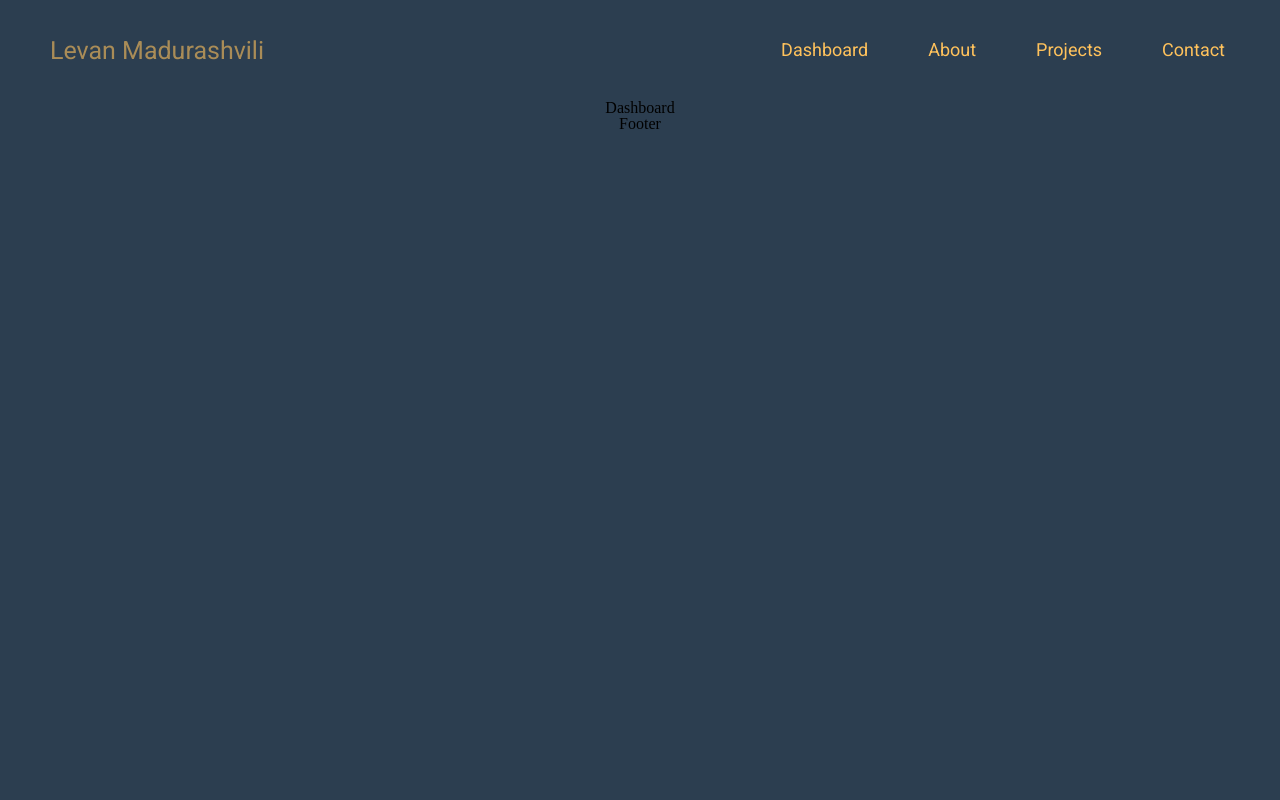
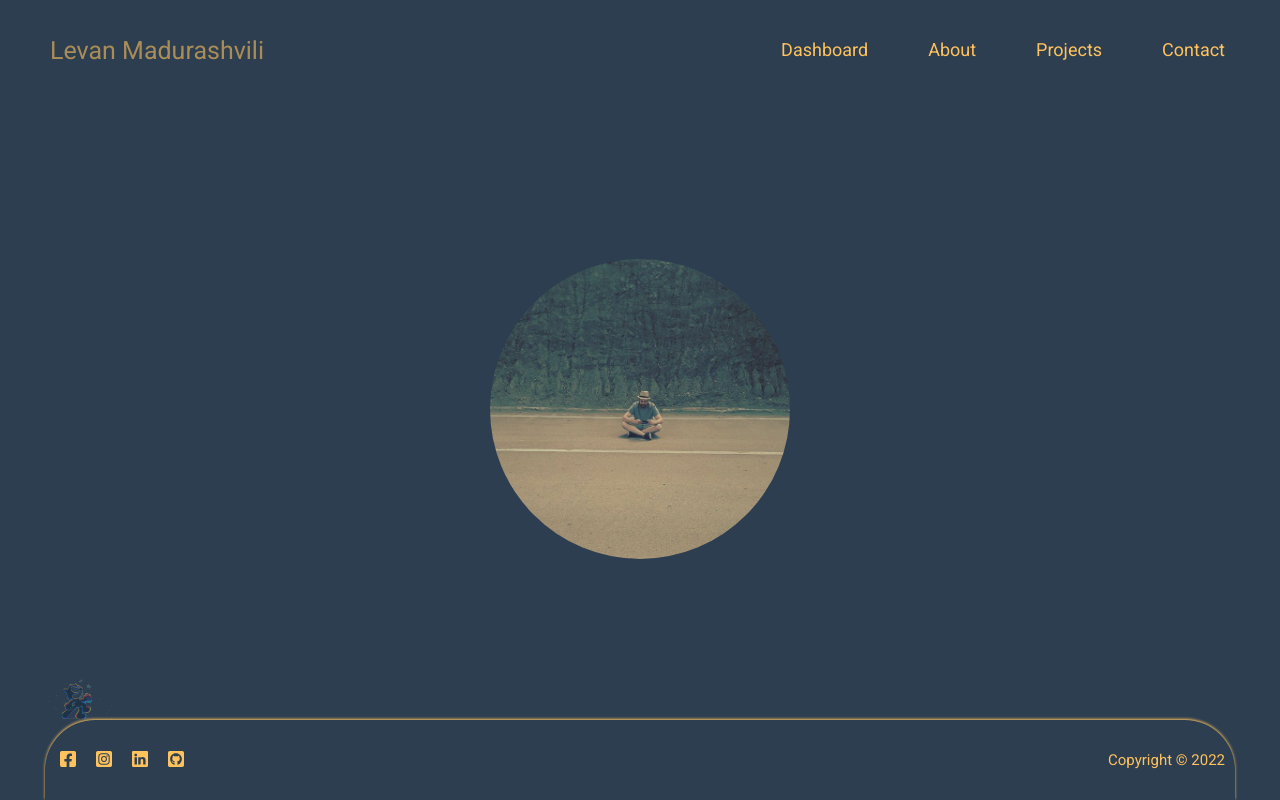
Before and after one commit to maduraaa/portfolio, a React (Create React App) app: page / in a window 1280 px wide. Built offline with nearby package versions, Linux system fonts and the light colour scheme.

Commit message:
add footer styles

```diff
--- a/src/layout/Footer.tsx
+++ b/src/layout/Footer.tsx
@@ -1,9 +1,95 @@
 import React from 'react'
+import styled, { keyframes } from 'styled-components';
+import Responsive from '../tools/Responsive';
+import Colors from '../tools/Colors';
+import Fonts from '../tools/Fonts';
+
+import { Link } from 'react-router-dom';
+
+// icons
+import { FaFacebookSquare, FaInstagramSquare, FaGithubSquare } from 'react-icons/fa';
+import { BsLinkedin } from 'react-icons/bs';
+import { Container } from '../tools/GlobalStyle';
+
+// gif
+import CatWalk from '../gif/walk-cat.gif';
 
 const Footer = () => {
   return (
-    <div>Footer</div>
+    <Container>
+      <FooterWrapper>
+        <WalkGif src={CatWalk} alt="cat-walk" />
+        <SocialWrapper>
+          <SocialLink href='https://www.facebook.com/madurashvili/' target='_blank'><FaFacebookSquare /></SocialLink>
+          <SocialLink href='https://www.instagram.com/levan.madurashvili/' target='_blank'><FaInstagramSquare /></SocialLink>
+          <SocialLink href='https://www.linkedin.com/in/levan-madurashvili-6aab961a0/' target='_blank'><BsLinkedin /></SocialLink>
+          <SocialLink href='https://github.com/maduraaa' target='_blank'><FaGithubSquare /></SocialLink>
+        </SocialWrapper>
+        <CopyRight>Copyright © 2022</CopyRight>
+      </FooterWrapper>
+    </Container>
   )
 }
 
+const Walk = keyframes`
+  from {
+    left: 0;
+  }
+  to {
+    left: 93%;
+  }
+`
+const FooterWrapper = styled.footer`
+  height: 80px;
+  display: flex;
+  justify-content: space-between;
+  align-items: center;
+  border-top-left-radius: 50px;
+  border-top-right-radius: 50px;
+  -webkit-box-shadow: 0px -1px 3px 0px rgba(255,194,92,1);
+  -moz-box-shadow: 0px -1px 3px 0px rgba(255,194,92,1);
+  box-shadow: 0px -1px 3px 0px rgba(255,194,92,1);
+  padding: 0px 10px 0px 5px;
+  position: relative;
+    ${Responsive.mobile} {
+      display: none;
+    }
+`;
+const SocialWrapper = styled.div`
+  display: flex;
+  justify-content: space-between;
+  align-items: center;
+`;
+const SocialLink = styled.a`
+  color: ${Colors.Koromiko};
+  padding: 5px;
+  margin: 5px;
+    svg {
+      height: 20px;
+      fill: ${Colors.Koromiko};
+      transition: all 200ms;
+    }
+    &:hover {
+      svg {
+        transform: scale(1.5);
+        transition: all 200ms;
+      }
+    }
+`;
+const CopyRight = styled.div`
+  font-size: 15px;
+  font-family: ${Fonts.Roboto};
+  color: ${Colors.Koromiko};
+  user-select: none;
+  pointer-events: none;
+`;
+const WalkGif = styled.img`
+  height: 50px;
+  opacity: 0.3;
+  position: absolute;
+  top: -45px;
+  z-index: 2;
+  animation: ${Walk} 90s infinite linear;
+`;
+
 export default Footer
--- a/src/layout/Header.tsx
+++ b/src/layout/Header.tsx
@@ -80,9 +80,9 @@ const Name = styled(NavLink)`
     font-family: ${Fonts.Roboto};
     text-decoration: none;
     padding: 5px;
-        -webkit-mask-image: linear-gradient(-75deg, rgba(0,0,0,.6) 30%, #000 50%, rgba(0,0,0,.6) 70%);
-        -webkit-mask-size: 200%;
-        animation: ${shine} 2s infinite;
+    -webkit-mask-image: linear-gradient(-75deg, rgba(0,0,0,.6) 30%, #000 50%, rgba(0,0,0,.6) 70%);
+    -webkit-mask-size: 200%;
+    animation: ${shine} 2s infinite;
     ${Responsive.tablet} {
         font-size: 20px;
     }
@@ -146,7 +146,7 @@ const Link = styled(NavLink)`
     }
     ${Responsive.mobile}{
         margin: 0px;
-        font-size: 16px;
+        font-size: 15px;
         display: flex;
         flex-direction: column-reverse;
         align-items: center;
--- a/src/pages/Dashboard.tsx
+++ b/src/pages/Dashboard.tsx
@@ -1,9 +1,33 @@
 import React from 'react'
-
+import styled from 'styled-components';
+import Responsive from './../tools/Responsive';
+import MainImage from '../img/my.jpg'
 const Dashboard: React.FC<{ }> = () => {
   return (
-    <div>Dashboard</div>
+    <DashboardWrapper>
+      <div>
+        <MyImage src={MainImage} alt="my-image" />
+      </div>
+    </DashboardWrapper>
   )
 }
 
+const DashboardWrapper = styled.main`
+  height: calc(100vh - 180px);
+  display: flex;
+  justify-content: center;
+  align-items: center;
+    ${Responsive.mobile} {
+      height: auto;
+      padding-top: 20px;
+    }
+`;
+const MyImage = styled.img`
+  height: 300px;
+  border-radius: 50%;
+  user-select: none;
+  pointer-events: none;
+  opacity: 0.8;
+`;
+
 export default Dashboard
```
Also changed, not shown: src/gif/walk-cat.gif (added), src/img/my.jpg (added).
